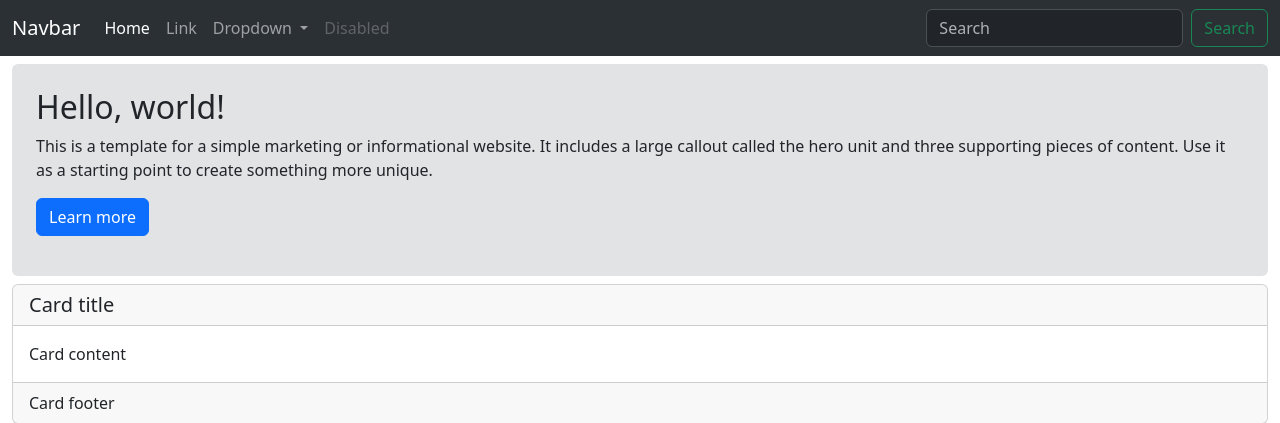
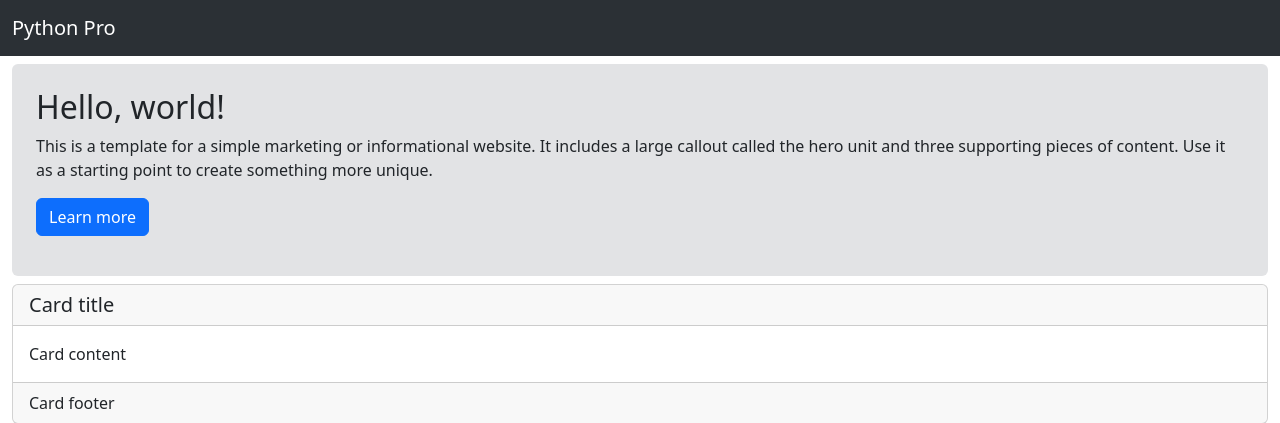
Before and after one commit to Zanettifabio/django02, a Django app: template pypro02/base/templates/base/home.html in a window 1280 px wide. Shown: the top 423 px of the page. Run offline with Django 4.2, Linux system fonts and the light colour scheme; the template is opened without the code that fills it, so the values that code supplies are empty; some libraries are stand-ins or nearby versions.

Commit message:
nomeada url da home page

```diff
--- a/pypro02/base/templates/base/home.html
+++ b/pypro02/base/templates/base/home.html
@@ -1,6 +1,6 @@
 {% load static %}
 <!DOCTYPE html>
-<html lang="en">
+<html lang="pt-br">
   <head>
     <meta charset="utf-8">
     <meta http-equiv="X-UA-Compatible" content="IE=edge">
@@ -8,8 +8,8 @@
 
     <title>Python Pro</title>
 
-    <meta name="description" content="Source code generated using layoutit.com">
-    <meta name="author" content="LayoutIt!">
+    <meta name="description" content="Página do curso Python Pro">
+    <meta name="author" content="Fabio Zanetti">
 
     <link href="{% static 'css/bootstrap.min.css' %}" rel="stylesheet">
     <link href="{% static 'css/style.css' %}" rel="stylesheet">
@@ -22,37 +22,15 @@
 
   <nav class="navbar navbar-expand-lg bg-body-tertiary" data-bs-theme="dark">
   <div class="container-fluid">
-    <a class="navbar-brand" href="#">Navbar</a>
+    <a class="navbar-brand" href="{% url 'home' %}">Python Pro</a>
     <button class="navbar-toggler" type="button" data-bs-toggle="collapse" data-bs-target="#navbarSupportedContent" aria-controls="navbarSupportedContent" aria-expanded="false" aria-label="Toggle navigation">
       <span class="navbar-toggler-icon"></span>
     </button>
     <div class="collapse navbar-collapse" id="navbarSupportedContent">
       <ul class="navbar-nav me-auto mb-2 mb-lg-0">
-        <li class="nav-item">
-          <a class="nav-link active" aria-current="page" href="#">Home</a>
-        </li>
-        <li class="nav-item">
-          <a class="nav-link" href="#">Link</a>
-        </li>
-        <li class="nav-item dropdown">
-          <a class="nav-link dropdown-toggle" href="#" role="button" data-bs-toggle="dropdown" aria-expanded="false">
-            Dropdown
-          </a>
-          <ul class="dropdown-menu">
-            <li><a class="dropdown-item" href="#">Action</a></li>
-            <li><a class="dropdown-item" href="#">Another action</a></li>
-            <li><hr class="dropdown-divider"></li>
-            <li><a class="dropdown-item" href="#">Something else here</a></li>
-          </ul>
-        </li>
-        <li class="nav-item">
-          <a class="nav-link disabled" aria-disabled="true">Disabled</a>
-        </li>
+
       </ul>
-      <form class="d-flex" role="search">
-        <input class="form-control me-2" type="search" placeholder="Search" aria-label="Search">
-        <button class="btn btn-outline-success" type="submit">Search</button>
-      </form>
+
     </div>
   </div>
 </nav>
--- a/pypro02/base/urls.py
+++ b/pypro02/base/urls.py
@@ -2,5 +2,5 @@ from django.urls import path
 from . import views
 
 urlpatterns = [
-    path('', views.home)
+    path('', views.home, name='home')
 ]
--- a/pypro02/urls.py
+++ b/pypro02/urls.py
@@ -20,7 +20,7 @@ from django.conf import settings
 
 urlpatterns = [
     path('admin/', admin.site.urls),
-    path('', include('pypro02.base.urls'))
+    path('home', include('pypro02.base.urls'), name='home')
 ]
 
 if settings.DEBUG:
```
Also changed, not shown: pypro02/base/tests/test_home.py (+15 -5 lines).
